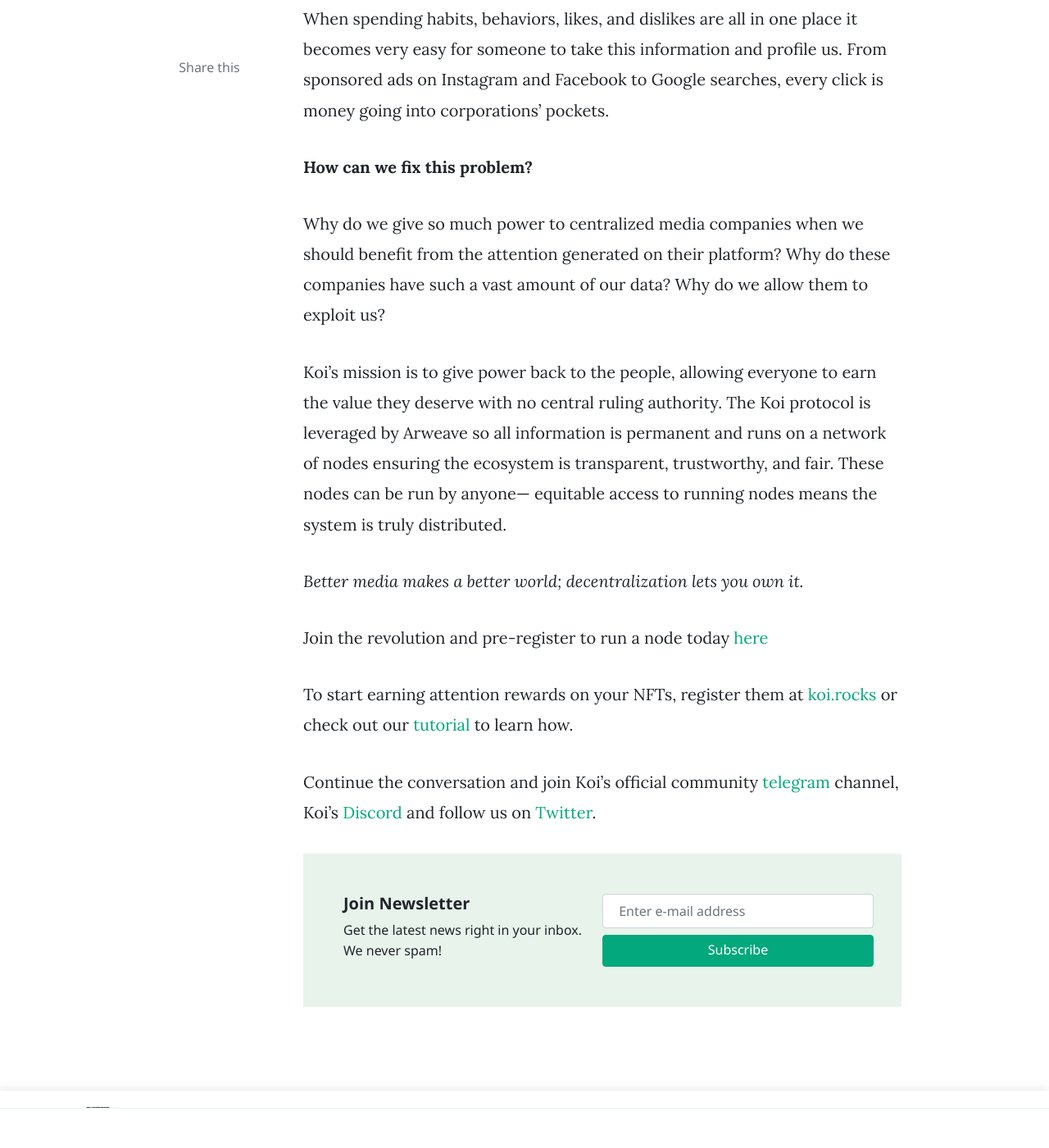
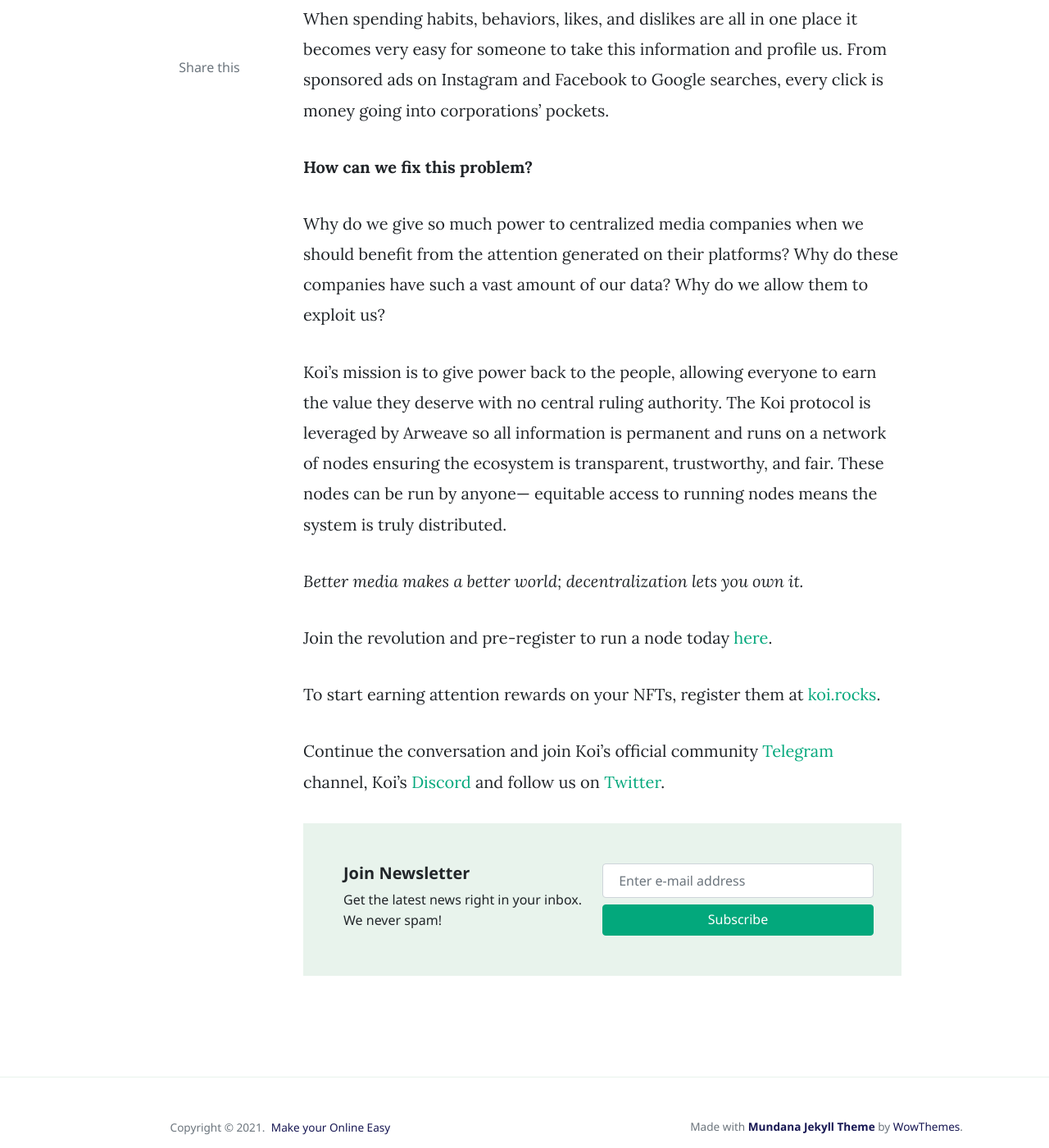
Before and after one commit to tykoii/blog, a Jekyll site: the page built from _posts/2021-05-17-I-Am-The-Product.markdown, in a window 1280 px wide and 1400 px high, scrolled down 2490 px. Shown: the whole window at 82% size. Built offline with Jekyll 4.4.1, drawn with Linux system fonts in a browser that asks for light colours; nearby versions of some CDN libraries; comment, search, counter and statistics services are not loaded.

Commit message:
Update 2021-05-17-I-Am-The-Product.markdown

```diff
--- a/_posts/2021-05-17-I-Am-The-Product.markdown
+++ b/_posts/2021-05-17-I-Am-The-Product.markdown
@@ -23,14 +23,14 @@
 
 **How can we fix this problem?**
 
-Why do we give so much power to centralized media companies when we should benefit from the attention generated on their platform? Why do these companies have such a vast amount of our data? Why do we allow them to exploit us?
+Why do we give so much power to centralized media companies when we should benefit from the attention generated on their platforms? Why do these companies have such a vast amount of our data? Why do we allow them to exploit us?
 
 Koi’s mission is to give power back to the people, allowing everyone to earn the value they deserve with no central ruling authority. The Koi protocol is leveraged by Arweave so all information is permanent and runs on a network of nodes ensuring the ecosystem is transparent, trustworthy, and fair. These nodes can be run by anyone— equitable access to running nodes means the system is truly distributed.
 
 *Better media makes a better world; decentralization lets you own it.*
 
-Join the revolution and pre-register to run a node today [here](https://docs.google.com/forms/d/e/1FAIpQLSduDTdxD3dDOvcbIcKlG7JWOsnDFVZFdLy0J38q_OOzUC3okA/viewform)
+Join the revolution and pre-register to run a node today [here](https://docs.google.com/forms/d/e/1FAIpQLSduDTdxD3dDOvcbIcKlG7JWOsnDFVZFdLy0J38q_OOzUC3okA/viewform).
 
-To start earning attention rewards on your NFTs, register them at [koi.rocks](https://koi.rocks/contents) or check out our [tutorial](https://blog.openkoi.com/An-Arweave-faucet-tutorial/) to learn how.
+To start earning attention rewards on your NFTs, register them at [koi.rocks](https://koi.rocks/contents).
 
-Continue the conversation and join Koi's official community [telegram](https://t.me/joinchat/OEHs_8T9-8ZhZmU5) channel, Koi's [Discord](https://discord.gg/zByqXPGEWy) and follow us on [Twitter](https://twitter.com/open_koi).
+Continue the conversation and join Koi's official community [Telegram](https://t.me/joinchat/OEHs_8T9-8ZhZmU5) channel, Koi's [Discord](https://discord.gg/zByqXPGEWy) and follow us on [Twitter](https://twitter.com/open_koi).
```
